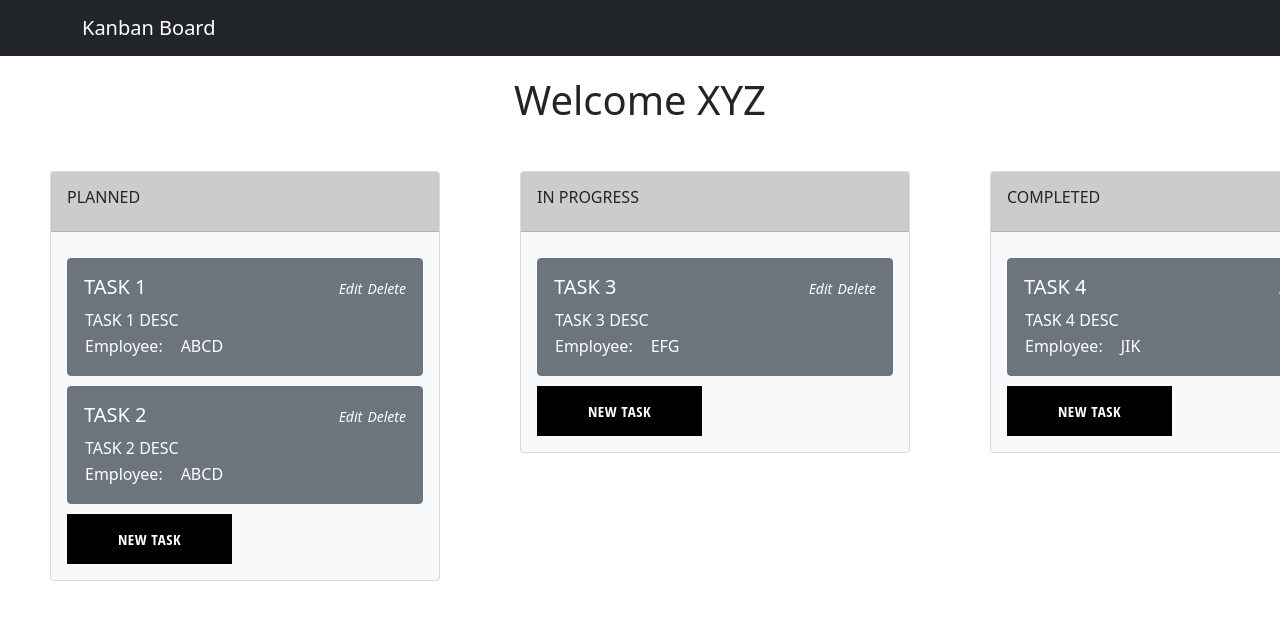
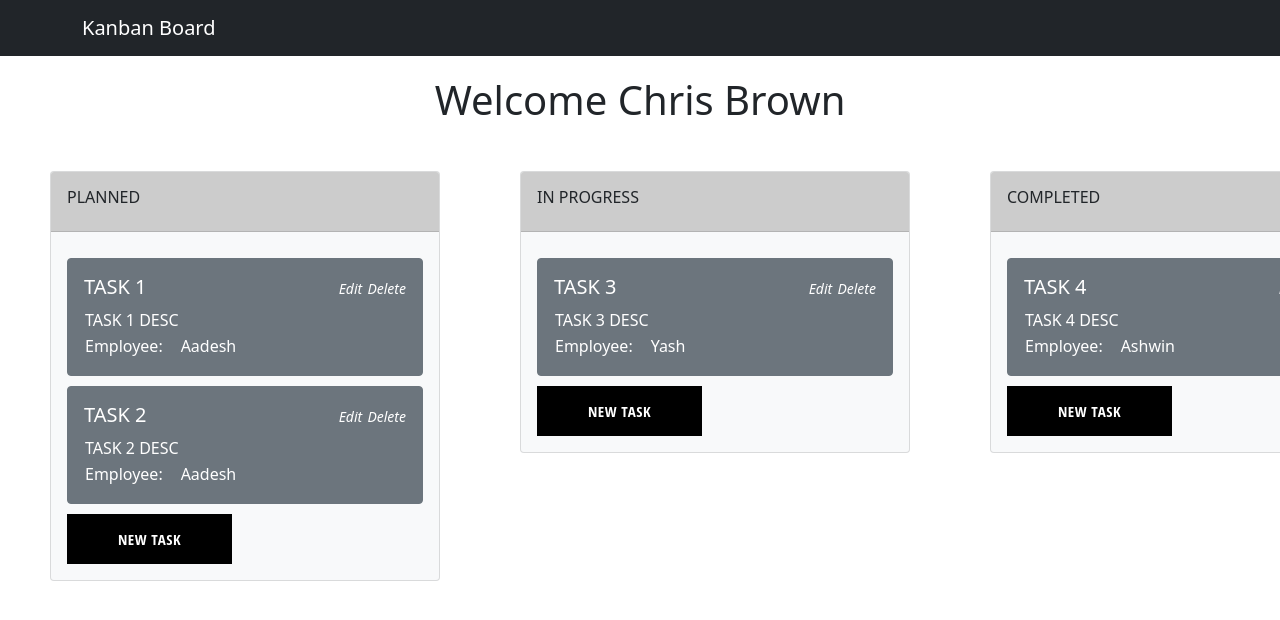
Before and after one commit to aadesh-agarwal8888/kanban-frontend, a React (Create React App) app: page /home in a window 1280 px wide. Shown: the top 620 px of the page. Built offline with nearby package versions, Linux system fonts and the light colour scheme.

Commit message:
Issue 1 solved. Task Change Status enabled

```diff
--- a/src/compnents/board/board.component.jsx
+++ b/src/compnents/board/board.component.jsx
@@ -31,7 +31,7 @@ class Board extends React.Component{
                 status: 1,
                 emp: {
                   id: 1,
-                  name: "ABCD"
+                  name: "Aadesh"
                 }
               },
               {
@@ -41,7 +41,7 @@ class Board extends React.Component{
                 status: 1,
                 emp: {
                   id: 1,
-                  name: "ABCD"
+                  name: "Aadesh"
                 }
               },
               {
@@ -51,7 +51,7 @@ class Board extends React.Component{
                 status: 2,
                 emp: {
                   id: 2,
-                  name: "EFG"
+                  name: "Yash"
                 }
               },
               {
@@ -61,7 +61,7 @@ class Board extends React.Component{
                 status: 3,
                 emp: {
                   id: 3,
-                  name: "JIK"
+                  name: "Ashwin"
                 }
               },
             ]
@@ -76,8 +76,9 @@ class Board extends React.Component{
 
     addTask(title, desc, status, empId) {
       let tasks = this.state.tasks;
+      let nextIdx = tasks[tasks.length - 1].id + 1
       tasks.push({
-        id: tasks.length + 1,
+        id: nextIdx,
         title: title,
         desc: desc,
         status: status,
@@ -109,7 +110,9 @@ class Board extends React.Component{
         return task.id === taskId
       })
 
-      if(type === 0) {
+      tasks[idx].status = type
+
+      /*if(type === 0) {
         if(tasks[idx].status != 1) {
           tasks[idx].status--;
         } else {
@@ -121,7 +124,7 @@ class Board extends React.Component{
         } else {
           console.log("Cannot be done")
         }
-      }
+      }*/
       this.setState({tasks})
     }
 
@@ -140,6 +143,7 @@ class Board extends React.Component{
                             id = {lane.id}
                             title = {lane.title}
                             tasks = {this.state.tasks.filter(task => task.status === lane.id)}
+                            lanes = {this.state.lanes}
                             user = {this.props.user}
                             employees = {this.props.employees}
                             addTask = {this.addTask}
@@ -152,6 +156,7 @@ class Board extends React.Component{
                         return <Lane
                             id = {lane.id}
                             title = {lane.title}
+                            lanes = {this.state.lanes}
                             tasks = {this.state.tasks.filter(task => task.status === lane.id && task.emp.id === this.props.user.id)}
                             user = {this.props.user}
                             employees = {this.props.employees}
--- a/src/compnents/board/card/card.component.jsx
+++ b/src/compnents/board/card/card.component.jsx
@@ -18,6 +18,8 @@ class TaskCard extends React.Component{
     this.deleteTask = this.deleteTask.bind(this);
     this.moveTaskAhead = this.moveTaskAhead.bind(this);
     this.moveTaskBack = this.moveTaskBack.bind(this);
+    this.changeTaskStatus = this.changeTaskStatus.bind(this);
+    this.handleStatusUpdate = this.handleStatusUpdate.bind(this);
   }
 
   updateText(name, e) {
@@ -28,7 +30,8 @@ class TaskCard extends React.Component{
     this.setState({
       editable: !this.state.editable,
       title: this.props.task.title,
-      desc: this.props.task.desc
+      desc: this.props.task.desc,
+      status: 0,
     });
   }
 
@@ -49,6 +52,15 @@ class TaskCard extends React.Component{
   moveTaskBack() {
     this.props.changeTaskStatus(this.props.task.id, 0)
     this.toggleEditable()
+  }
+
+  changeTaskStatus() {
+    this.toggleEditable()
+    this.props.changeTaskStatus(this.props.task.id, this.state.status)
+  }
+
+  handleStatusUpdate = (nextStatus) => {
+    this.setState({status: nextStatus.value})
   }
 
   render() {
@@ -88,11 +100,14 @@ class TaskCard extends React.Component{
         show = {this.state.editable}
         toggleTaskCreator = {this.toggleEditable}
         updateText = {this.updateText}
-        addTask = {this.updateTask}
+        addTask = {this.changeTaskStatus}
         taskState = "Update"
         employees = {this.props.employees}
         initialTitle = {this.state.title}
         initialDesc = {this.state.desc}
+        initialStatus = {this.props.task.status}
+        lanes = {this.props.lanes}
+        handleEmployeeChange = {this.handleStatusUpdate}
       />
       </div>
       );
--- a/src/compnents/board/lane/lane.component.jsx
+++ b/src/compnents/board/lane/lane.component.jsx
@@ -35,6 +35,7 @@ class Lane extends React.Component{
                             deleteTask = {this.props.deleteTask}
                             changeTaskStatus = {this.props.changeTaskStatus}
                             employees = {this.props.employees}
+                            lanes = {this.props.lanes}
                           />
                       })
                     }
@@ -44,6 +45,7 @@ class Lane extends React.Component{
                         addTask = {this.props.addTask}
                         laneId = {this.props.id}
                         employees = {this.props.employees}
+                        lanes = {this.props.lanes}
                       /> : <div />
                     }
                   </div>
--- a/src/compnents/board/task-creator/task-creator.components.jsx
+++ b/src/compnents/board/task-creator/task-creator.components.jsx
@@ -60,6 +60,7 @@ class TaskCreator extends React.Component {
             addTask = {this.addTask}
             handleEmployeeChange = {this.handleEmployeeChange}
             employees = {this.props.employees}
+            lanes = {this.props.lanes}
           />
         </div>
       );
--- a/src/compnents/board/task-modal/task-creator-modal.component.jsx
+++ b/src/compnents/board/task-modal/task-creator-modal.component.jsx
@@ -44,7 +44,27 @@ function TaskForm(props) {
                             })}
                             onChange = {props.handleEmployeeChange}
                         />
-                  </FormGroup> : <div></div>
+                  </FormGroup> :
+                  <FormGroup>
+                    <FormLabel>Task Status</FormLabel>
+                    <Select
+                      className = "basic-single"
+                      classNamePrefix="select"
+                      options = {props.lanes.map((lane) => {
+                        return {
+                          value: lane.id,
+                          label: lane.title
+                        }
+                      })}
+                      onChange = {props.handleEmployeeChange}
+                      defaultValue = {props.lanes.filter(lane => lane.id == props.initialStatus).map((filteredLane) => {
+                        return {
+                          value: filteredLane.id,
+                          label: filteredLane.title
+                        }
+                      })}
+                    />
+                  </FormGroup>
               }
             </Modal.Body>
             <Modal.Footer>
--- a/src/pages/home/home.page.jsx
+++ b/src/pages/home/home.page.jsx
@@ -12,24 +12,36 @@ class HomeScreen extends React.Component {
 
         this.state = {
             user: {
-                id: 3,
-                name: "XYZ",
+                id: 1,
+                name: "Chris Brown",
                 role: "manager",
             },
             tasks: [],
             employees: [
                 {
                     id: 1,
-                    name: "ABCD"
+                    name: "Aadesh"
                 },
                 {
                     id: 2,
-                    name: "EFG"
+                    name: "Yash"
                 },
                 {
                     id: 3,
-                    name: "JIK"
-                }
+                    name: "Ashwin"
+                },
+                {
+                    id: 4,
+                    name: "Ross"
+                },
+                {
+                    id: 4,
+                    name: "Taylor"
+                },
+                {
+                    id: 4,
+                    name: "Fred"
+                },
             ]
 
         }
@@ -40,7 +52,7 @@ class HomeScreen extends React.Component {
             <div>
                 <Navbar bg="dark" variant="dark">
                     <Container>
-                    <Navbar.Brand >Kanban Board</Navbar.Brand>
+                        <Navbar.Brand >Kanban Board</Navbar.Brand>
                     </Container>
                 </Navbar>
                 <Board
```
